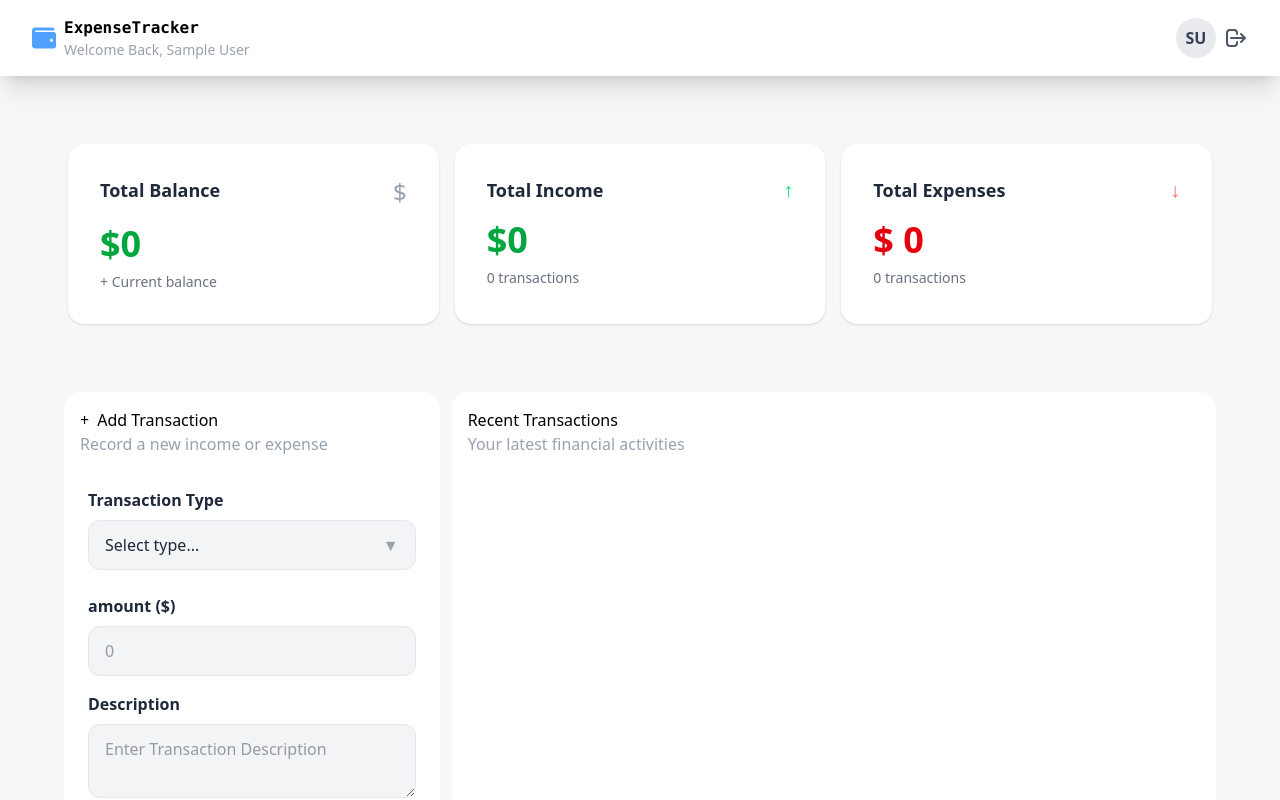
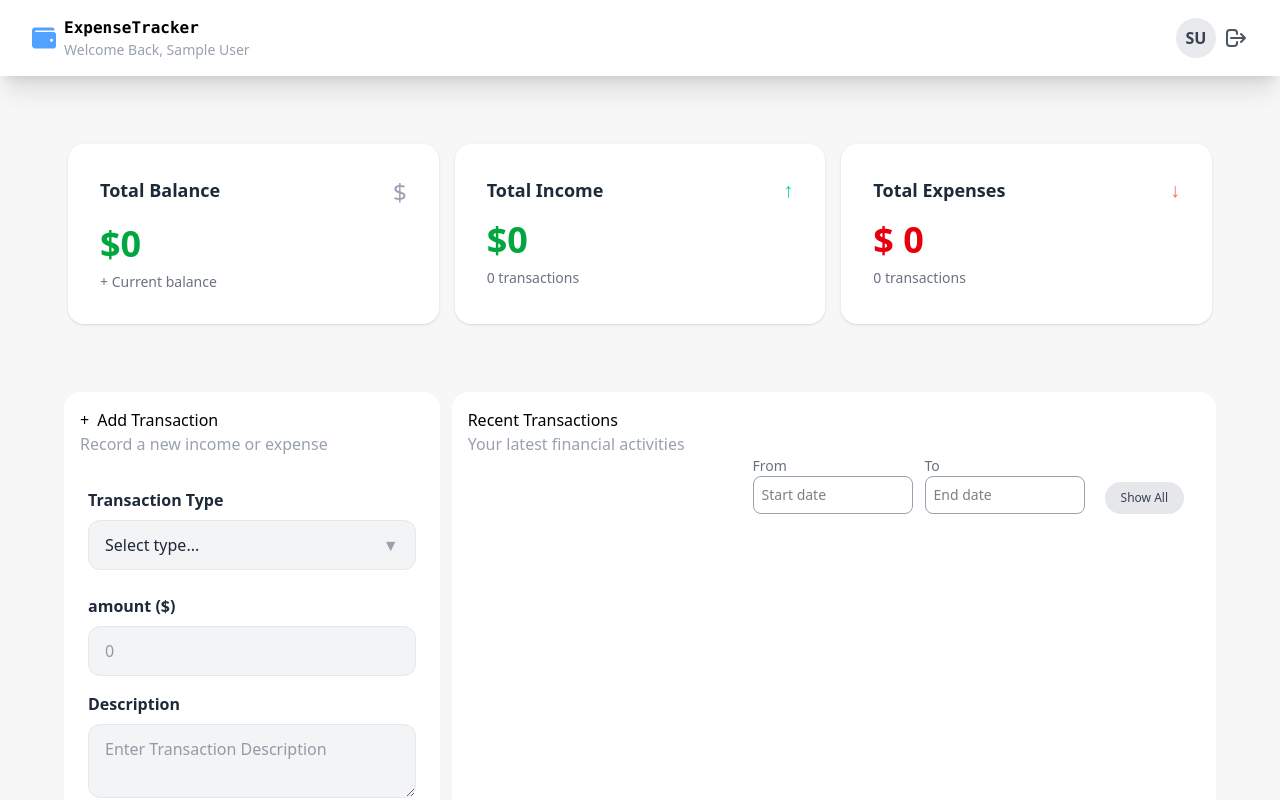
Before and after one commit to muezashour/ExpenseTracker-React-firebase-tailwind, a React (Vite) app: page /ExpenseTracker in a window 1280 px wide. Shown: the top 800 px of the page. Built offline with nearby package versions, Linux system fonts and the light colour scheme; no server answers; the database is empty; sample sign-in values are in the browser's storage.

Commit message:
Align date pickers to left in Transactions component

```diff
--- a/src/components/Transactions.jsx
+++ b/src/components/Transactions.jsx
@@ -10,10 +10,12 @@ import DatePicker from "react-datepicker";
 import "react-datepicker/dist/react-datepicker.css";
 import toast from "react-hot-toast";
 import { FaTrashAlt } from "react-icons/fa";
-import AOS from "aos";
-import "aos/dist/aos.css";
+
 
 const Transactions = () => {
+  // Date range filter state
+  const [startDate, setStartDate] = useState(null);
+  const [endDate, setEndDate] = useState(null);
   const [showTransaction, setShowTransactions]=useState(false)
   const [selected, setSelected] = useState("Select type...");
   const [selectedCategory, setSelectedCategory] =
@@ -24,7 +26,7 @@ const Transactions = () => {
   const [error, setError] = useState("");
   // db handling
   const { addTransaction } = useAddTransaction();
-  const { transactions } = useGetTransactions();
+  const { transactions, setStartDate: setHookStartDate, setEndDate: setHookEndDate } = useGetTransactions();
 
   const onSubmit = (e) => {
     e.preventDefault();
@@ -109,6 +111,16 @@ const Transactions = () => {
     setTransactionToDelete(null);
   };
 
+  // Synchronize date filter with hook
+  React.useEffect(() => {
+    if (startDate && endDate) {
+      setHookStartDate(startDate.toISOString().split("T")[0]);
+      setHookEndDate(endDate.toISOString().split("T")[0]);
+    } else {
+      setHookStartDate(null);
+      setHookEndDate(null);
+    }
+  }, [startDate, endDate]);
 
   return (
     <div className="flex gap-3 justify-between flex-col md:flex-row lg:flex-row w-full p-6">
@@ -293,8 +305,41 @@ const Transactions = () => {
             <div>
               <h3 className="text-gray-400">Your latest financial activities</h3>
             </div>
+            {/* Date Filter Bar */}
+            <div className="flex  flex-row gap-3 items-end justify-end mb-2 px-4">
+              <div className="flex flex-col items-start sm:w-40">
+                <label className="text-sm text-gray-500">From</label>
+                <DatePicker
+                  selected={startDate}
+                  onChange={(date) => setStartDate(date)}
+                  dateFormat="yyyy-MM-dd"
+                  className="border px-2 py-2 border-gray-400 rounded-lg text-sm w-full"
+                  placeholderText="Start date"
+                />
               </div>
-        <ul className="flex flex-col mt-2 overflow-y-auto max-h-[80vh] scroll-smooth px-2 ">
+              <div className="flex flex-col items-start sm:w-40">
+                <label className="text-sm text-gray-500">To</label>
+                <DatePicker
+                  selected={endDate}
+                  onChange={(date) => setEndDate(date)}
+                  dateFormat="yyyy-MM-dd"
+                  className="border border-gray-400 px-2 py-2 rounded-lg text-sm w-full"
+                  placeholderText="End date"
+                />
+              </div>
+              <button
+                className="ml-0 sm:ml-2 mt-2 sm:mt-0 px-4 py-2 text-xs rounded-full bg-gray-200 hover:bg-gray-300 text-gray-700 transition-all cursor-pointer"
+                onClick={() => {
+                  setStartDate(null);
+                  setEndDate(null);
+                }}
+                type="button"
+              >
+                Show All
+              </button>
+            </div>
+          </div>
+          <ul className="flex flex-col mt-2 overflow-y-auto max-h-[70vh] scroll-smooth px-2 ">
           {[...transactions].reverse().map((transaction) => {
             const {
               id,
@@ -306,7 +351,6 @@ const Transactions = () => {
             } = transaction;
             return (
               <li
-                // data-aos="fade-left"
                 key={id}
                 className="flex justify-between px-6 py-4 lg:px-10 border-b-1 border-gray-200 w-full transition-all  duration-300 ease-in-out animate-fadeUp"
               >
--- a/src/hooks/useGetTransactions.js
+++ b/src/hooks/useGetTransactions.js
@@ -9,8 +9,6 @@ import { useState, useEffect } from "react";
 import { db } from "../config/firebaseConfig";
 import { useGetUserInfo } from "./useGetUserInfo";
 
-
-
 export const useGetTransactions = () => {
   const [transactions, setTransactions] = useState([]);
   const [transactionTotals, setTransactionTotals] = useState({
@@ -20,17 +18,30 @@ export const useGetTransactions = () => {
     incomeCount: 0,
     expenseCount: 0,
   });
+  const [startDate, setStartDate] = useState(null);
+  const [endDate, setEndDate] = useState(null);
   const transactionCollectionRef = collection(db, "transactions");
   const { userID } = useGetUserInfo();
 
   const getTransactions = async () => {
     let unsubscribe;
     try {
-      const queryTransactions = query(
-        transactionCollectionRef,
-        where("userID", "==", userID),
-        orderBy("createdAt")
-      );
+      let queryTransactions;
+      if (startDate && endDate) {
+        queryTransactions = query(
+          transactionCollectionRef,
+          where("userID", "==", userID),
+          where("transactionDate", ">=", startDate),
+          where("transactionDate", "<=", endDate),
+          orderBy("createdAt")
+        );
+      } else {
+        queryTransactions = query(
+          transactionCollectionRef,
+          where("userID", "==", userID),
+          orderBy("createdAt")
+        );
+      }
       unsubscribe = onSnapshot(queryTransactions, (snapshot) => {
         let docs = [];
         let totalIncome = 0;
@@ -70,7 +81,7 @@ export const useGetTransactions = () => {
   useEffect(() => {
     if (!userID) return;
     getTransactions();
-  }, [userID]);
+  }, [userID, startDate, endDate]);
 
-  return { transactions, transactionTotals };
+  return { transactions, transactionTotals, setStartDate, setEndDate };
 };
--- a/src/index.css
+++ b/src/index.css
@@ -20,5 +20,5 @@ body{
 }
 
 .animate-fadeUp {
-  animation: fadeUp 0.6s ease-out forwards;
+  animation: fadeUp 1s ease-out forwards;
 }
```
Lines whose indentation alone changed are shown as unchanged.
